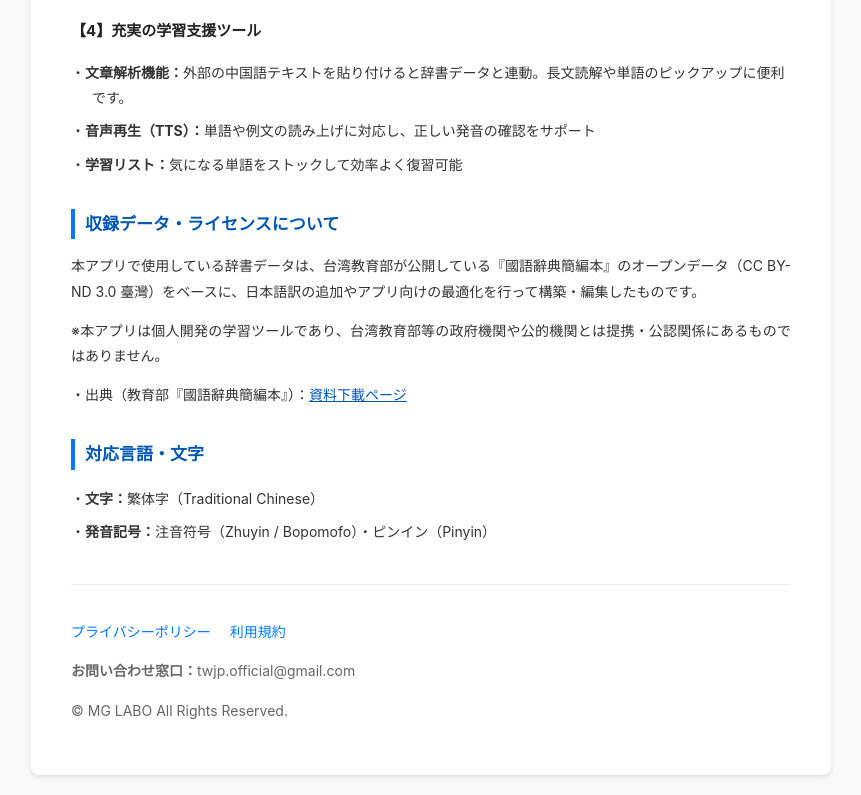
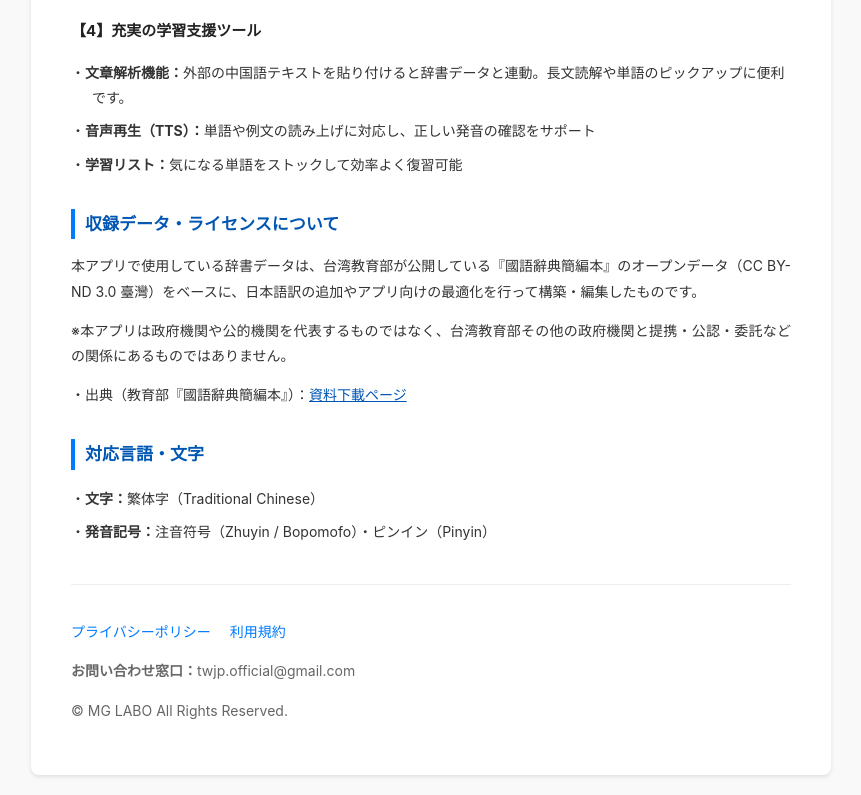
Before and after one commit to twjp-official/twjp-official.github.io, a plain HTML site: page index.html in a window 1280 px wide. Shown: the part 1260-2055 px from the top of the page, without its empty margins (209-1070 px from the left). Drawn offline with Linux system fonts and the light colour scheme.

Commit message:
Update index.html

```diff
--- a/index.html
+++ b/index.html
@@ -187,7 +187,7 @@
 
         <h2>収録データ・ライセンスについて</h2>
         <p>本アプリで使用している辞書データは、台湾教育部が公開している『國語辭典簡編本』のオープンデータ（CC BY-ND 3.0 臺灣）をベースに、日本語訳の追加やアプリ向けの最適化を行って構築・編集したものです。</p>
-        <p>※本アプリは個人開発の学習ツールであり、台湾教育部等の政府機関や公的機関とは提携・公認関係にあるものではありません。</p>
+        <p>※本アプリは政府機関や公的機関を代表するものではなく、台湾教育部その他の政府機関と提携・公認・委託などの関係にあるものではありません。</p>
         <p>・出典（教育部『國語辭典簡編本』）：<a href="https://language.moe.gov.tw/001/Upload/Files/site_content/M0001/respub/dict_concised_download.html" target="_blank" rel="noopener noreferrer">資料下載ページ</a></p>
 
         <h2>対応言語・文字</h2>
```
